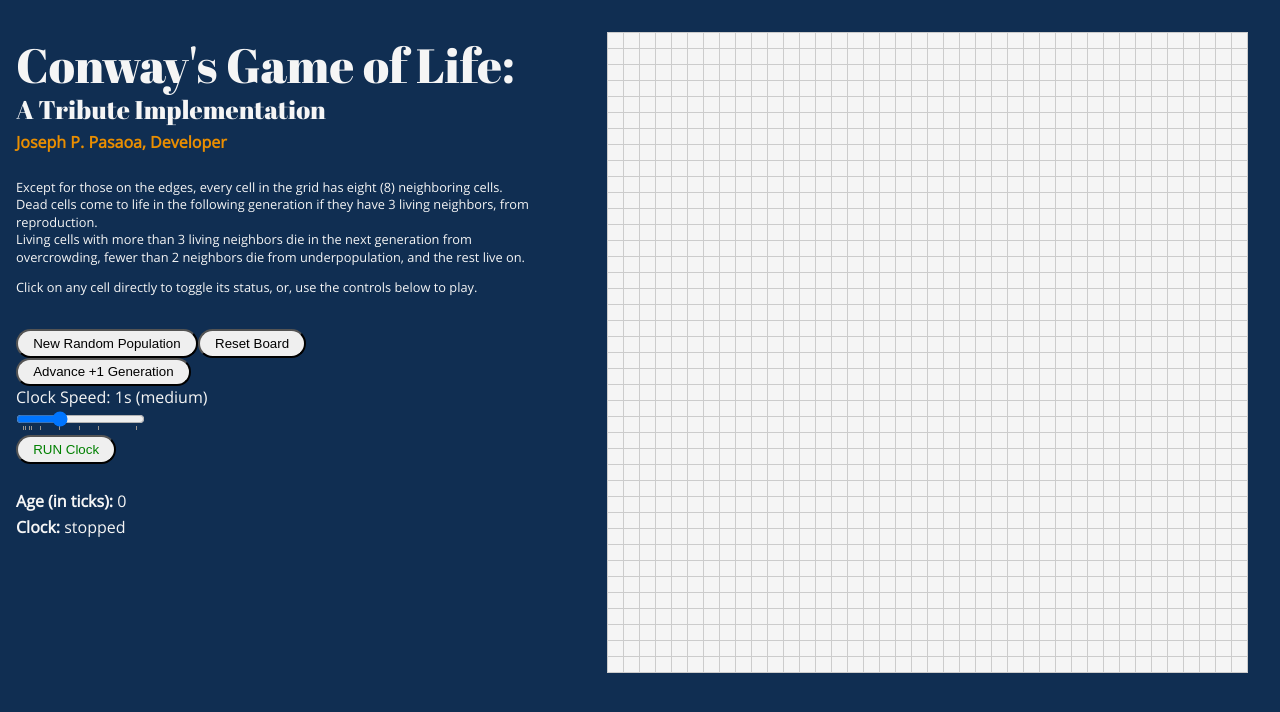
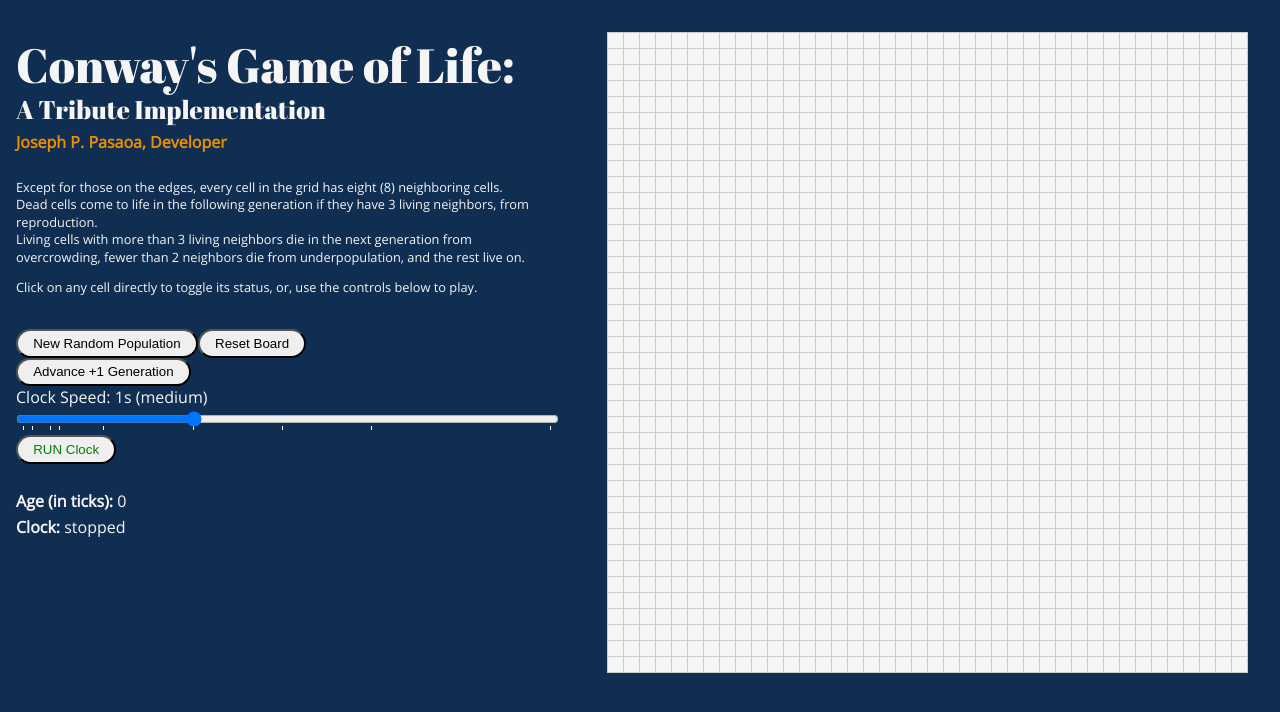
Before and after one commit to joseph-p-pasaoa/conways-game-of-life--react-ts, a React (Create React App) app: page / in a window 1280 px wide. Shown: the top 712 px of the page. Built offline with nearby package versions, Linux system fonts and the light colour scheme.

Commit message:
style tickDuration slider

```diff
--- a/src/App.scss
+++ b/src/App.scss
@@ -178,27 +178,12 @@ button {
     }
 }
 
-.tickduration__textinput {
-    position: relative;
-    top: -1px;
-    width: 6rem;
-    padding: .3rem .7rem;
-    border-radius: .4rem;
-
-    &.highlight {
-        color: orange;
-    }
+.tickduration__label, .tickduration__rangeinput {
+    width: 100%;
 }
 
-.tickduration__msg {
-    opacity: 0;
-    transition: opacity .5s ease-out;
-
-    b {
-        color: orange;
-    }
-
-    &.show { opacity: 1; }
+.tickduration__rangeinput {
+    color: #f5f5f5;
 }
 
 .matrix {
```
